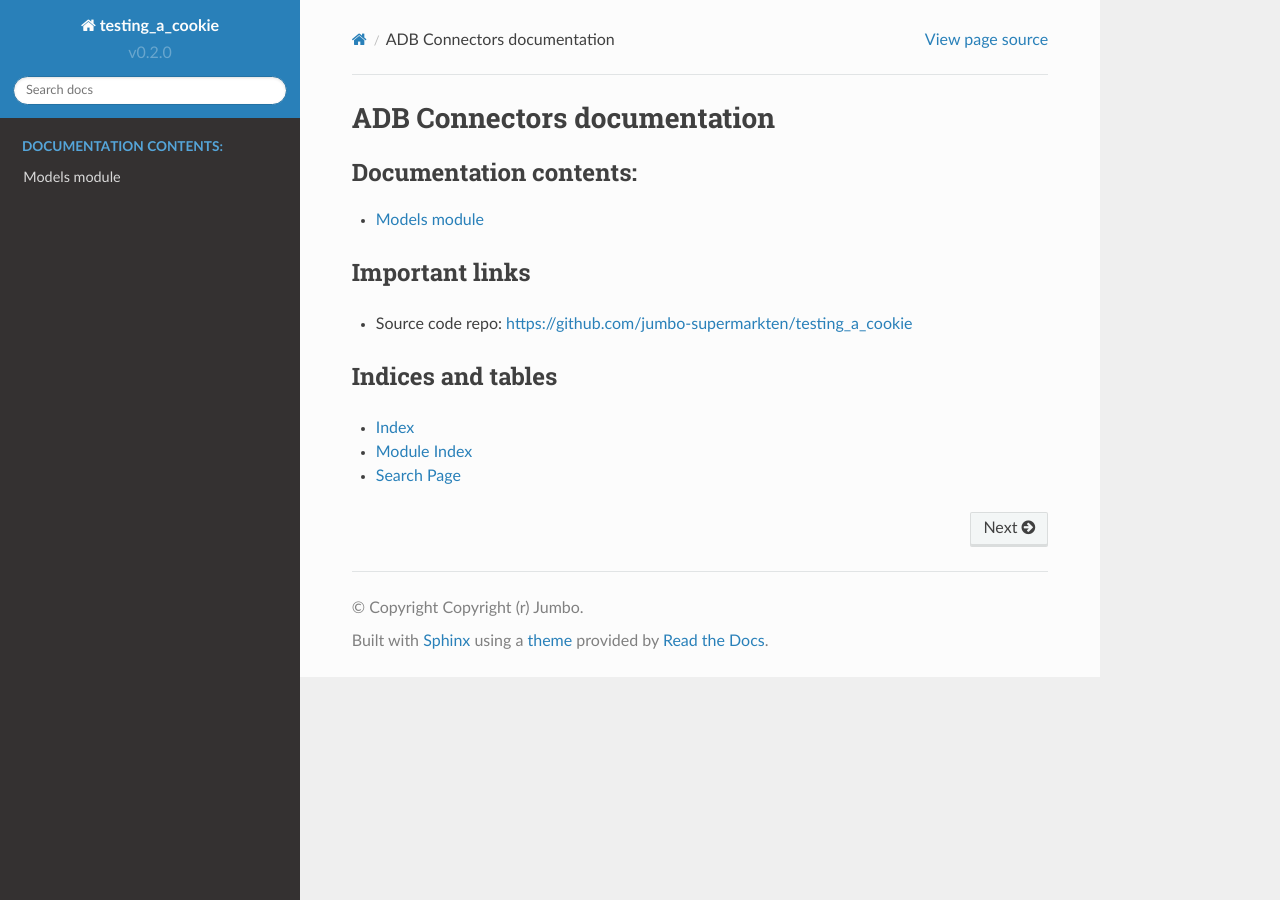
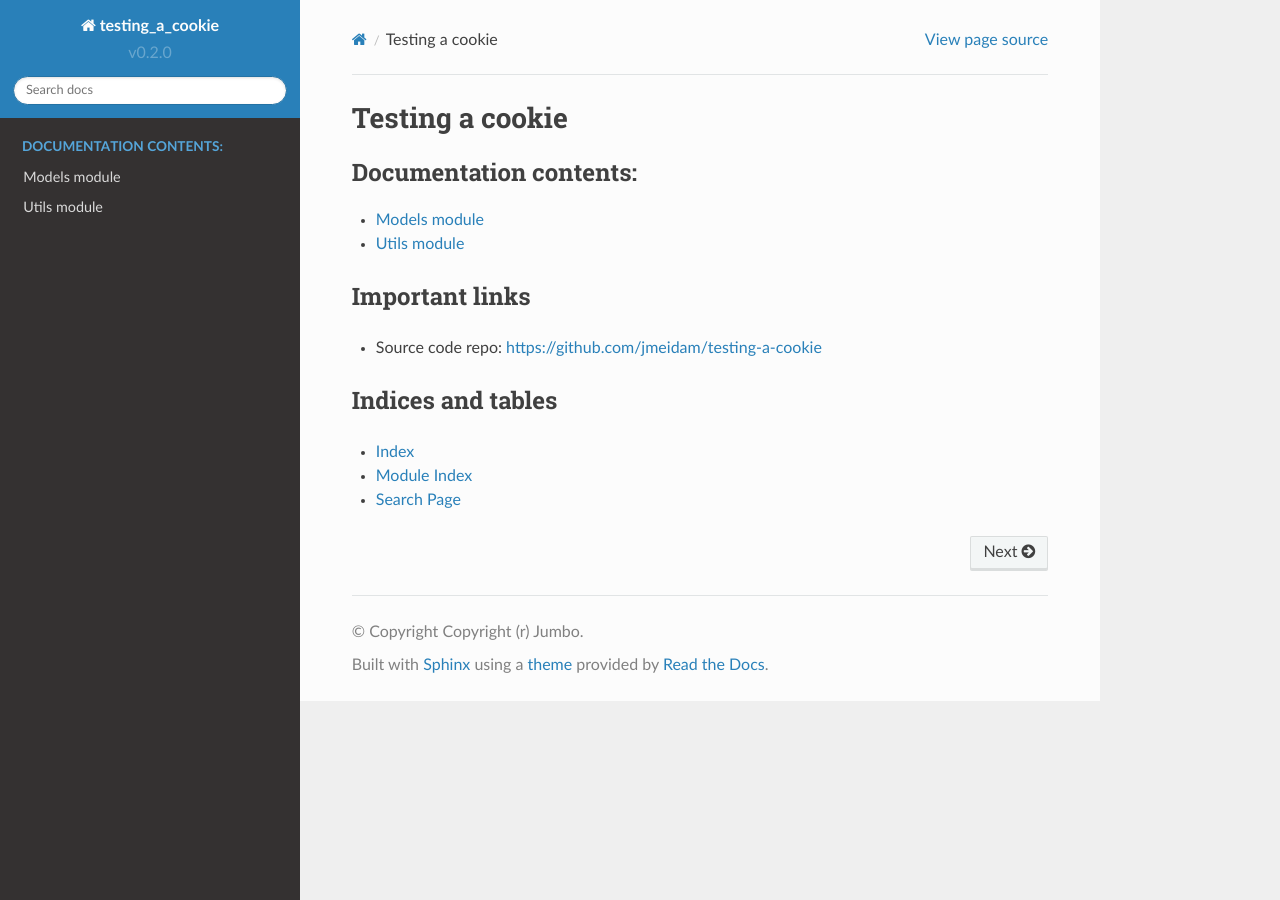
Before and after one commit to jmeidam/testing-a-cookie, a Sphinx documentation site: the page built from doc/index.rst, in a window 1280 px wide. Built offline with Sphinx 7.4.7 and the Read the Docs theme 2.0.0, drawn with Linux system fonts in a browser that asks for light colours.

Commit message:
docs complete locally

```diff
--- a/doc/conf.py
+++ b/doc/conf.py
@@ -17,8 +17,6 @@ import sys
 from testing_a_cookie import __version__, __title__, __copyright__, __author__, __description__
 
 sys.path.insert(0, os.path.abspath('..'))
-
-HERE = os.path.abspath(os.path.dirname(__file__))
 
 # -- Project information -----------------------------------------------------
 
--- a/doc/index.rst
+++ b/doc/index.rst
@@ -1,15 +1,16 @@
-ADB Connectors documentation
-=================================
+Testing a cookie
+================
 
 .. toctree::
    :maxdepth: 2
    :caption: Documentation contents:
 
    models
+   utils
 
 Important links
 ---------------
-- Source code repo: https://github.com/jumbo-supermarkten/testing_a_cookie
+- Source code repo: https://github.com/jmeidam/testing-a-cookie
 
 Indices and tables
 ------------------
--- a/doc/models.rst
+++ b/doc/models.rst
@@ -3,5 +3,8 @@
 Models module
 =============
 
-.. automodule:: testing_a_cookie.models
+.. automodule:: testing_a_cookie.models.predict_model
    :members:
+
+.. automodule:: testing_a_cookie.models.train_model
+   :members:
--- /dev/null
+++ b/doc/utils.rst
@@ -0,0 +1,7 @@
+.. _ref-utils:
+
+Utils module
+============
+
+.. automodule:: testing_a_cookie.utils
+   :members:
--- a/testing_a_cookie/__init__.py
+++ b/testing_a_cookie/__init__.py
@@ -2,7 +2,7 @@
 
 __title__ = 'testing_a_cookie'
 __description__ = 'Need to run some tests with this particular cookie'
-__uri__ = 'https://github.com/jumbo-supermarkten/testing_a_cookie'
+__uri__ = 'https://github.com/jmeidam/testing-a-cookie'
 __doc__ = __description__ + ' <' + __uri__ + '>'
 
 __author__ = 'jmeidam'
```
Also changed, not shown: 1 other file.
